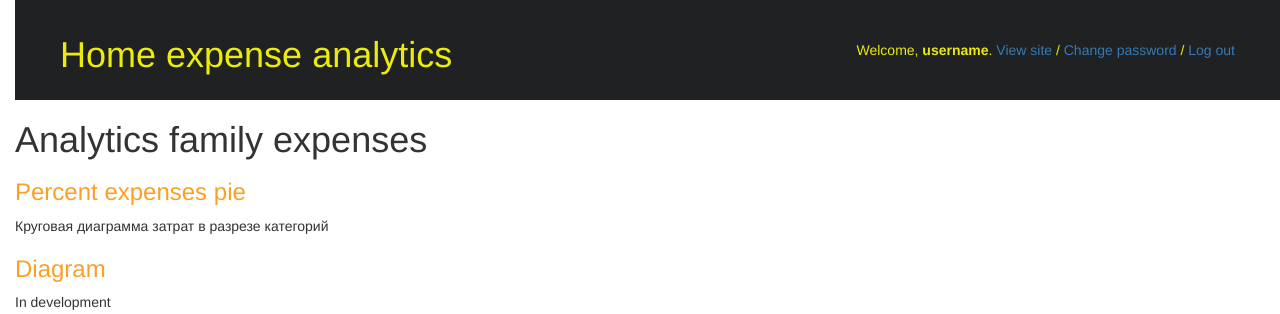
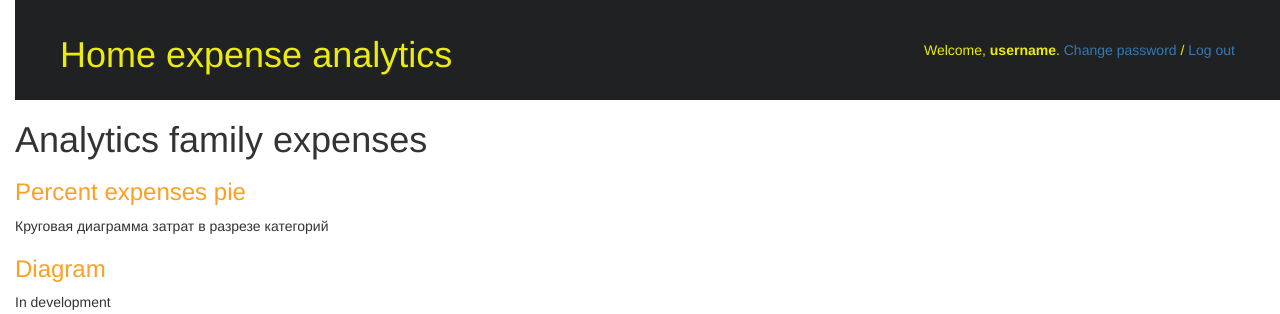
Before and after one commit to garry8888/siteproject, a Django app: page /analytics/ in a window 1280 px wide. Shown: the top 314 px of the page. Run offline with Django 3.2, Linux system fonts and the light colour scheme; some libraries are stand-ins or nearby versions.

Commit message:
delete redirect from header

```diff
--- a/grafic_matplotlib/templates/grafic_matplotlib/analytics.html
+++ b/grafic_matplotlib/templates/grafic_matplotlib/analytics.html
@@ -16,7 +16,6 @@
         <div id="user-tools">
             Welcome,
             <strong>username</strong>.
-            <a href="/">View site</a> /
             <a href="">Change password</a> /
             <a href="">Log out</a>
         </div>
```
